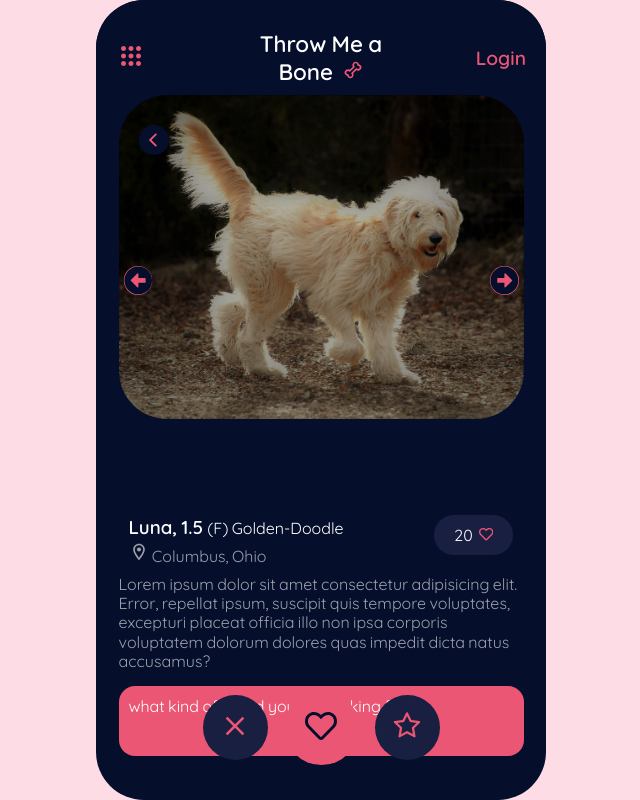
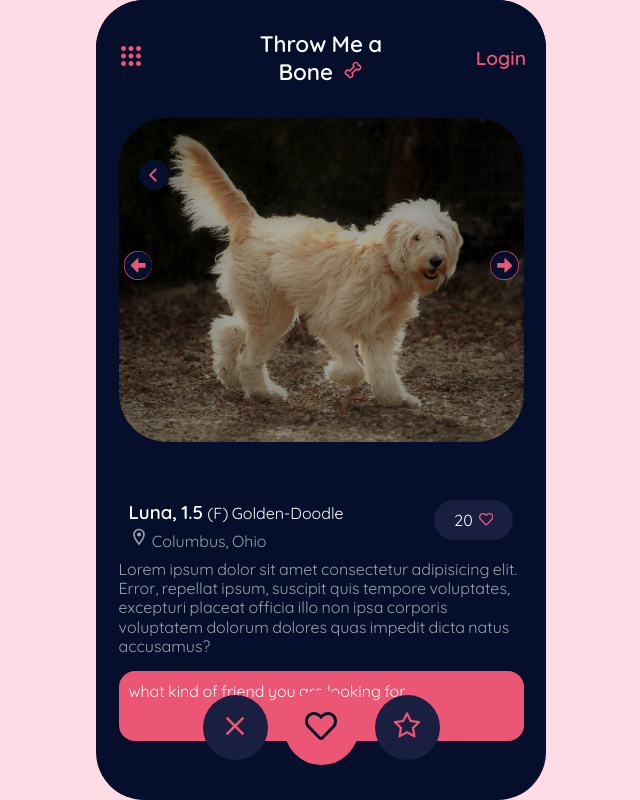
Before and after one commit to erickbey/dog-tinder, a React (Create React App) app in the folder client/: page / in a window 1280 px wide. Shown: the whole page, without its empty margins (319-959 px from the left). Built offline with nearby package versions, Linux system fonts and the light colour scheme.

Commit message:
fixed styling for the placement of the images in the image carousel

```diff
--- a/client/src/components/DogProfileCard/DogProfileCard.css
+++ b/client/src/components/DogProfileCard/DogProfileCard.css
@@ -1,8 +1,6 @@
 .image-profile__container {
     height: 400px;
     border-radius: 3rem;
-    margin: auto;
-    margin-top: 15px;
     position: relative;
 }
 
@@ -13,11 +11,14 @@
 .profile__picture {
     height: 100%;
     border-radius: 3rem;
+    display: flex;
+    justify-content: center;
+    align-items: center;
 }
 
 .back__btn {
     position: absolute;
-    top: 30px;
+    top: 80px;
     left: 20px;
     height: 30px;
     width: 30px;
--- a/client/src/components/DogProfileCard/DogProfileCard.jsx
+++ b/client/src/components/DogProfileCard/DogProfileCard.jsx
@@ -18,9 +18,10 @@ function DogProfileCard() {
     <div className='app__container profile__card'>
       <NavBar />
         <div className="content__container image-profile__container">
-          {/* <img src={Dog} alt="dog" className='profile__picture' /> */}
-          <ImageCarousel slides={slides} Sliderdata={sliderData} />
-          <button className="btn back__btn"><IoIosArrowBack className='icon__small back'/></button>
+          <div className="profile__picture">
+            <ImageCarousel slides={slides} Sliderdata={sliderData} />
+            <button className="btn back__btn"><IoIosArrowBack className='icon__small back'/></button>
+          </div>
         </div>
         <div className="content__container main__info">
           <div>
```
